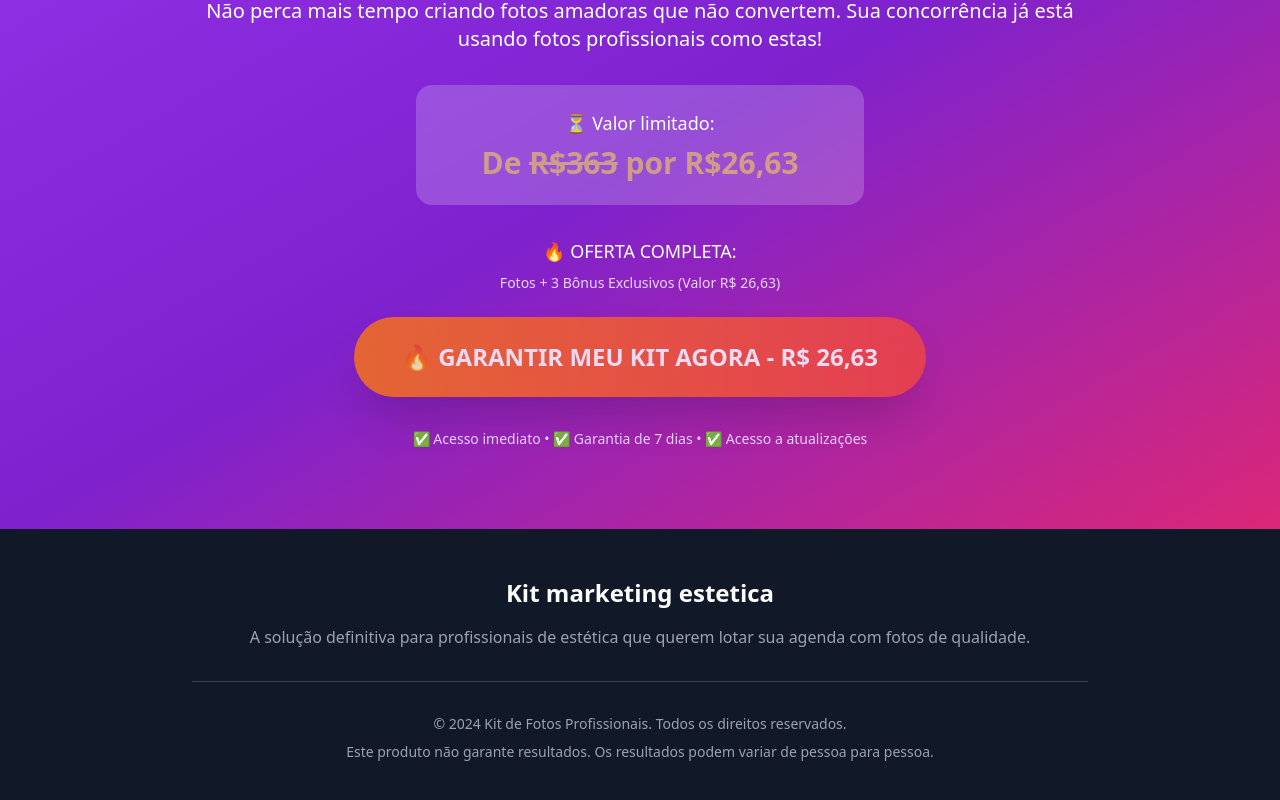
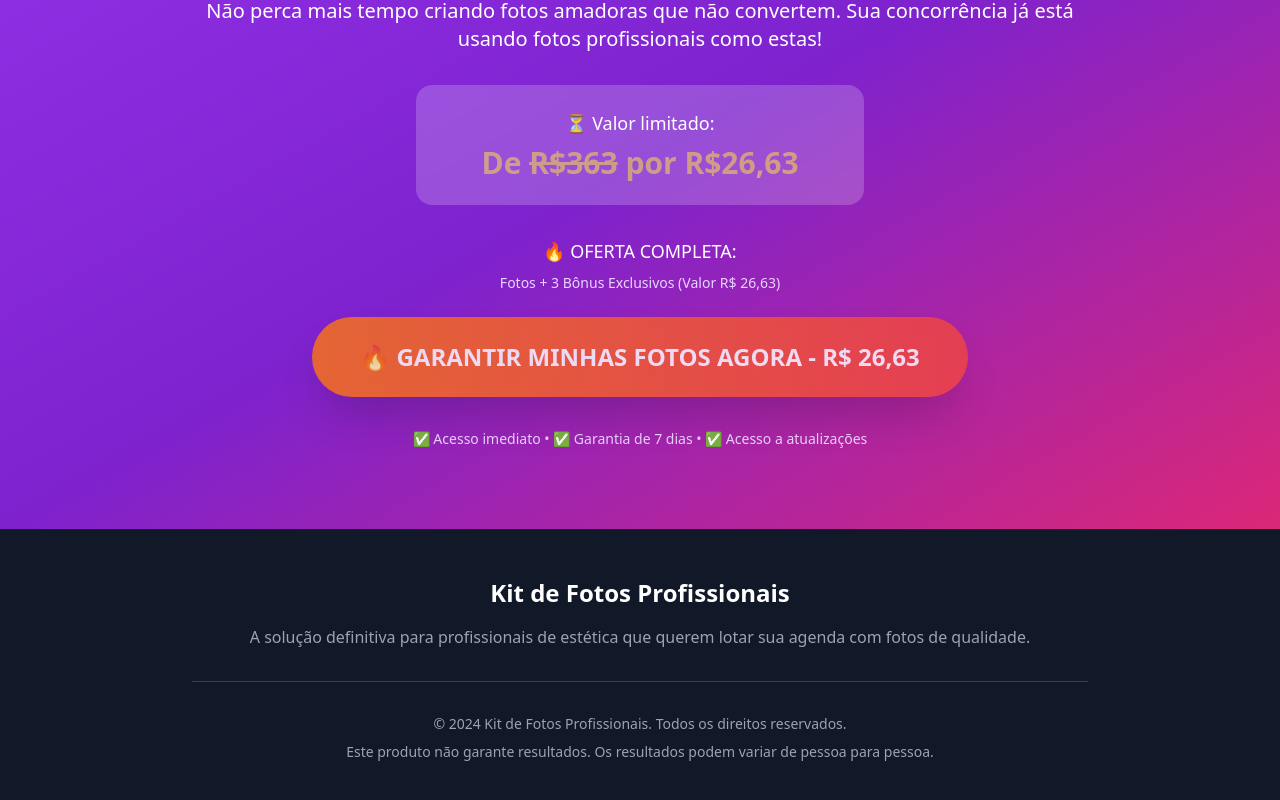
Before and after one commit to Magnus1385/KIT, a React (Vite) app: page / in a window 1280 px wide. Shown: the part 5360-6160 px from the top of the page. Built offline with nearby package versions, Linux system fonts and the light colour scheme.

Commit message:
pixel 002

```diff
--- a/src/App.tsx
+++ b/src/App.tsx
@@ -524,7 +524,7 @@ function App() {
             onClick={() => trackFbqEvent('InitiateCheckout')}
             className="bg-gradient-to-r from-orange-500 to-red-500 hover:from-orange-600 hover:to-red-600 text-white font-bold py-6 px-12 rounded-full text-2xl shadow-2xl transform hover:scale-105 transition-all duration-300 mb-8 animate-pulse-slow inline-block"
           >
-            🔥 GARANTIR MEU KIT AGORA - R$ 26,63
+            🔥 GARANTIR MINHAS FOTOS AGORA - R$ 26,63
           </a>
           <div className="text-sm text-purple-200">
             ✅ Acesso imediato • ✅ Garantia de 7 dias • ✅ Acesso a atualizações
@@ -535,7 +535,7 @@ function App() {
       {/* Footer */}
       <footer className="bg-gray-900 text-white py-12 px-4">
         <div className="max-w-4xl mx-auto text-center">
-          <h3 className="text-2xl font-bold mb-4">Kit marketing estetica</h3>
+          <h3 className="text-2xl font-bold mb-4">Kit de Fotos Profissionais</h3>
           <p className="text-gray-400 mb-8">A solução definitiva para profissionais de estética que querem lotar sua agenda com fotos de qualidade.</p>
           <div className="border-t border-gray-700 pt-8 text-sm text-gray-400">
             <p>© 2024 Kit de Fotos Profissionais. Todos os direitos reservados.</p>
```
